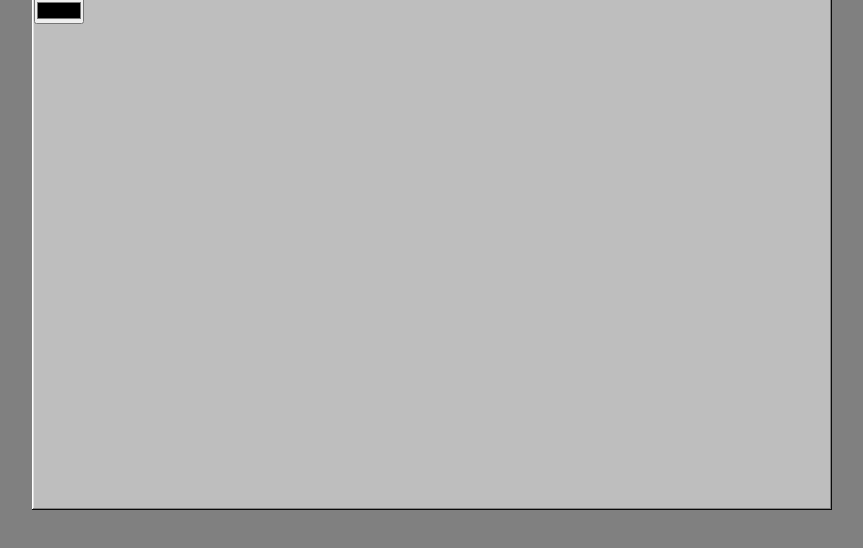
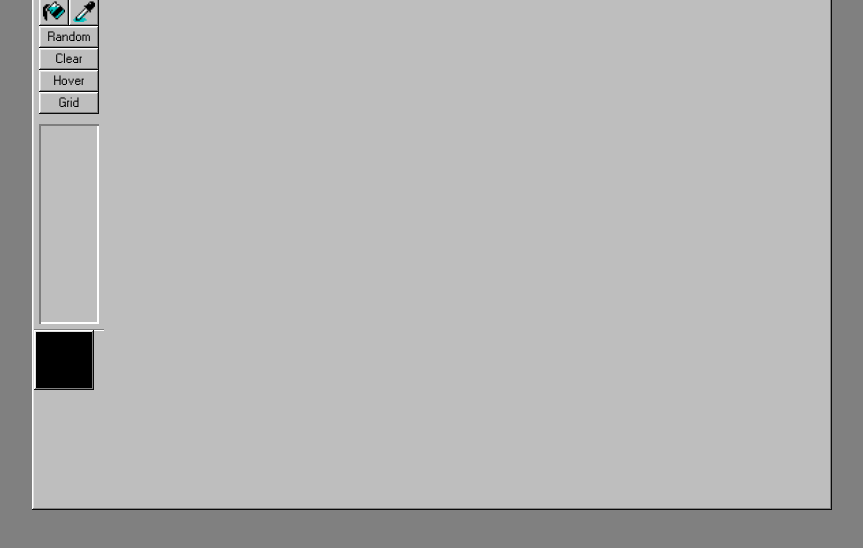
Before and after one commit to LuxSolace/Etch-A-Sketch, a plain HTML site: page index.html in a window 1280 px wide. Shown: the part 90-638 px from the top of the page, without its empty margins (208-1071 px from the left). Drawn offline with Linux system fonts and the light colour scheme.

Commit message:
added style for sidebar

```diff
--- a/index.html
+++ b/index.html
@@ -65,10 +65,14 @@
                 <input type="image" src="./images/color-picker.png" alt="color picker">
             </div>
 
+            <div id="button-container">
             <button>Random</button>
             <button>Clear</button>
             <button>Hover</button>
             <button>Grid</button>
+            </div>
+
+            <div id="paint-deco"></div>
 
         </aside>
 
@@ -79,8 +83,9 @@
     </main>
 
     <footer>
-
+        <div id="color-picker-container">
         <input type="color" id="color-picker" value="#000">
+        </div>
 
         <div id="palette"></div>
 
--- a/style.css
+++ b/style.css
@@ -36,10 +36,6 @@ body {
     margin: auto;
     width: 800px;
     height: 600px;
-}
-
-.border-98, .guizmo{
-    box-shadow: inset -1px -1px #0a0a0a, inset 1px 1px #ffffff, inset -2px -2px #808080, inset 2px 2px #dfdfdf;
 }
 
 ul#fake-menu li:hover, .title-bar  {
@@ -106,3 +102,75 @@ ul#fake-menu li:hover {
 }
 
 /* * * Main * * */
+
+aside {
+    box-sizing: content-box;
+    width: 60px;
+    padding: 5px;
+    border-top: solid 1px var(--white);
+    border-bottom: solid 1px var(--d-grey);
+    box-shadow: var(--d-grey) 0 -1px, var(--white) 0 1px;
+    display: flex;
+    flex-direction: column;
+    justify-items: center;
+    align-items: stretch;
+}
+
+#tools {
+    display: grid;
+    grid-template-columns: 1fr 1fr;
+}
+
+#tools input {
+    padding: 4px;
+    width: 100%;
+}
+
+aside button {
+    border: none;
+    background: none;
+    font-family: "w95fa", sans-serif;
+    padding: 5px;
+    width: 100%;
+}
+
+#button-container {
+    width: 100%;
+    display: flex;
+    flex-direction: column;
+}
+
+#paint-deco {
+    width: 100%;
+    height: 200px;
+    box-shadow: inset 2px 2px var(--d-grey), inset -2px -2px var(--white);
+    margin-top: 10px;
+}
+
+/* * * Footer * * */
+
+#color-picker-container {
+    width: 60px;
+    height: 60px;
+    padding: 2px;
+}
+
+footer input {
+    height: 100%;
+    width: 100%;
+    padding: 0;
+    background: none;
+    border: none;
+}
+
+footer input::-webkit-color-swatch-wrapper {
+    padding: 0;
+}
+
+footer input::-webkit-color-swatch {
+    border: none;
+}
+
+.border-98, .guizmo, #tools input, aside button, #color-picker-container {
+    box-shadow: inset -1px -1px #0a0a0a, inset 1px 1px #ffffff, inset -2px -2px #808080, inset 2px 2px #dfdfdf;
+}
```
